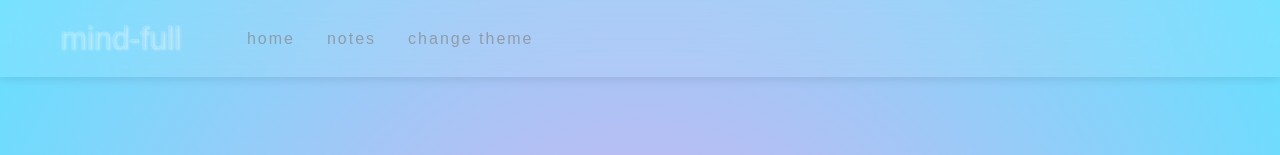
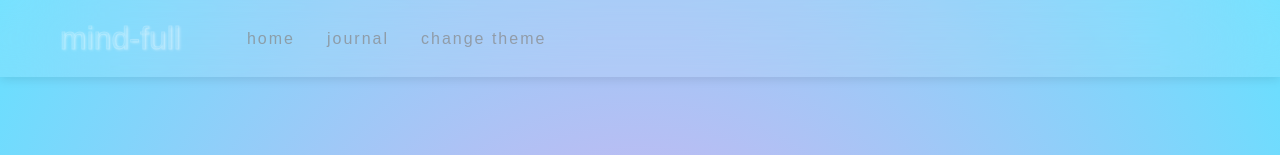
Before and after one commit to ddiaaaaanna/mindful-app, a React (Vite) app: page / in a window 1280 px wide. Both pictures are taken after a click on the button "Continue without name". Shown: the top 155 px of the page. Built offline with nearby package versions, Linux system fonts and the light colour scheme.

Commit message:
feat: finalize reflection page layout

```diff
--- a/src/components/Navigation/Navigation.tsx
+++ b/src/components/Navigation/Navigation.tsx
@@ -21,8 +21,8 @@ function Navigation() {
         </li>
 
         <li>
-          <button className="nav-item" onClick={() => setActivePage("notes")}>
-            notes
+          <button className="nav-item" onClick={() => setActivePage("journal")}>
+            journal
           </button>
         </li>
 
--- a/src/components/Page/Page.css
+++ b/src/components/Page/Page.css
@@ -1,11 +1,11 @@
 .page-container {
-  height: 100vh;
+  min-height: calc(100vh - 77px);
   transform: translateY(-40px);
-  width: 100vw;
   display: flex;
   flex-direction: column;
   overflow: hidden;
   animation: fadeIn 0.5s ease;
+  padding-top: 80px;
 }
 
 .page-content {
--- a/src/pages/Reflection/Reflection.css
+++ b/src/pages/Reflection/Reflection.css
@@ -1,7 +1,3 @@
-.reflect-page {
-  padding: 50px 0 0 0;
-}
-
 .prompt-container {
   display: flex;
   flex-direction: column;
```
Also changed, not shown: src/pages/Journal/Journal.css (added), src/pages/Journal/Journal.tsx (added).
